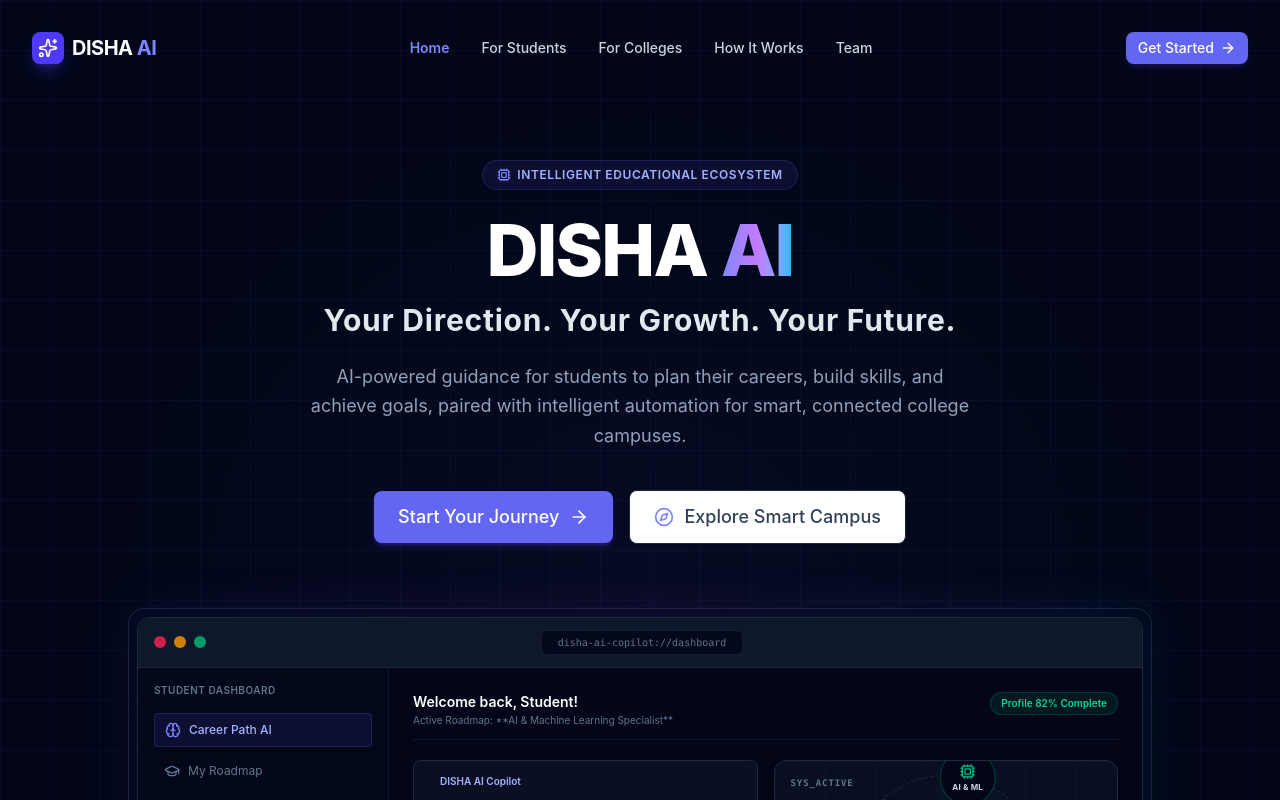
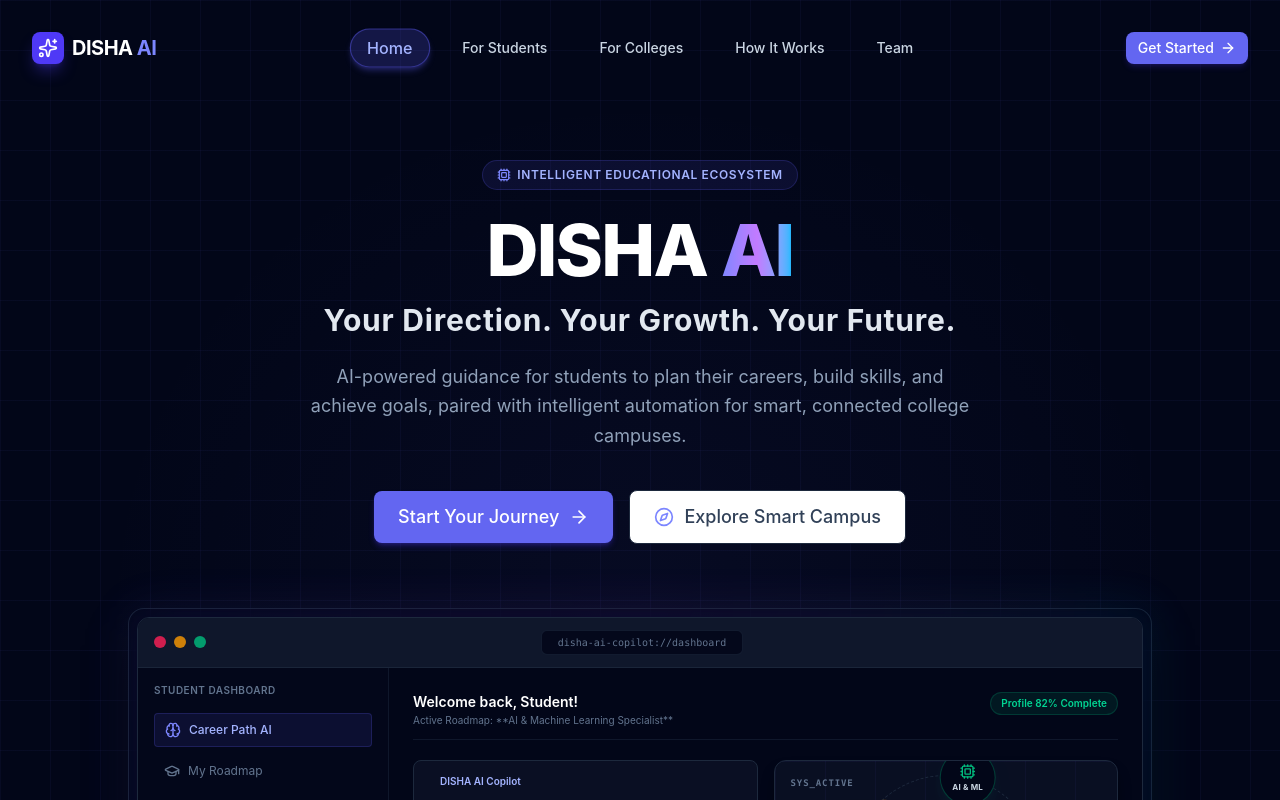
Before and after one commit to Tejas-India-Hackathon-2026/Team-Exo-hunter, a React (Vite) app: page / in a window 1280 px wide. Shown: the top 800 px of the page. Built offline with nearby package versions, Linux system fonts and the light colour scheme.

Commit message:
feat: add smooth enlarge scale pop animation to navbar buttons on click and active state

```diff
--- a/src/components/Navbar.tsx
+++ b/src/components/Navbar.tsx
@@ -10,6 +10,7 @@ interface NavbarProps {
 export const Navbar: React.FC<NavbarProps> = ({ onNavigate, activeSection }) => {
   const [isOpen, setIsOpen] = useState(false);
   const [isScrolled, setIsScrolled] = useState(false);
+  const [clickedButton, setClickedButton] = useState<string | null>(null);
 
   useEffect(() => {
     const handleScroll = () => {
@@ -32,6 +33,8 @@ export const Navbar: React.FC<NavbarProps> = ({ onNavigate, activeSection }) =>
   ];
 
   const handleClick = (id: string) => {
+    setClickedButton(id);
+    setTimeout(() => setClickedButton(null), 350);
     setIsOpen(false);
     onNavigate(id);
   };
@@ -47,29 +50,36 @@ export const Navbar: React.FC<NavbarProps> = ({ onNavigate, activeSection }) =>
             className="flex items-center gap-2 cursor-pointer group"
             onClick={() => handleClick('home')}
           >
-            <div className="p-1.5 rounded-lg bg-indigo-600 text-white flex items-center justify-center shadow-lg shadow-indigo-600/35 group-hover:scale-105 transition-transform duration-200">
+            <div className="p-1.5 rounded-lg bg-indigo-600 text-white flex items-center justify-center shadow-lg shadow-indigo-600/35 group-hover:scale-110 active:scale-95 transition-transform duration-200">
               <Sparkles className="w-5 h-5" />
             </div>
-            <span className="text-xl font-bold tracking-tight text-white">
+            <span className="text-xl font-bold tracking-tight text-white group-hover:text-indigo-200 transition-colors">
               DISHA <span className="text-indigo-400">AI</span>
             </span>
           </div>
 
           {/* Desktop Navigation */}
-          <div className="hidden md:flex items-center gap-8">
-            {navItems.map((item) => (
+          <div className="hidden md:flex items-center gap-4 lg:gap-6">
+            {navItems.map((item) => {
+              const isActive = activeSection === item.id;
+              const isClicked = clickedButton === item.id;
+
+              return (
                 <button
                   key={item.id}
                   onClick={() => handleClick(item.id)}
-                className={`text-sm font-medium transition-colors cursor-pointer ${
-                  activeSection === item.id
-                    ? 'text-indigo-400 font-semibold'
-                    : 'text-slate-300 hover:text-white'
+                  className={`px-3.5 py-1.5 rounded-full text-sm font-medium transition-all duration-300 ease-out cursor-pointer select-none ${
+                    isClicked
+                      ? 'scale-125 bg-indigo-600/40 text-white font-bold shadow-lg shadow-indigo-500/50 border border-indigo-400'
+                      : isActive
+                      ? 'scale-115 text-indigo-300 font-bold bg-indigo-500/20 border border-indigo-500/40 shadow-md shadow-indigo-500/25'
+                      : 'text-slate-300 hover:text-white hover:scale-110 hover:bg-slate-800/60'
                   }`}
                 >
                   {item.label}
                 </button>
-            ))}
+              );
+            })}
           </div>
 
           {/* Desktop CTA */}
```
Lines whose indentation alone changed are shown as unchanged.
